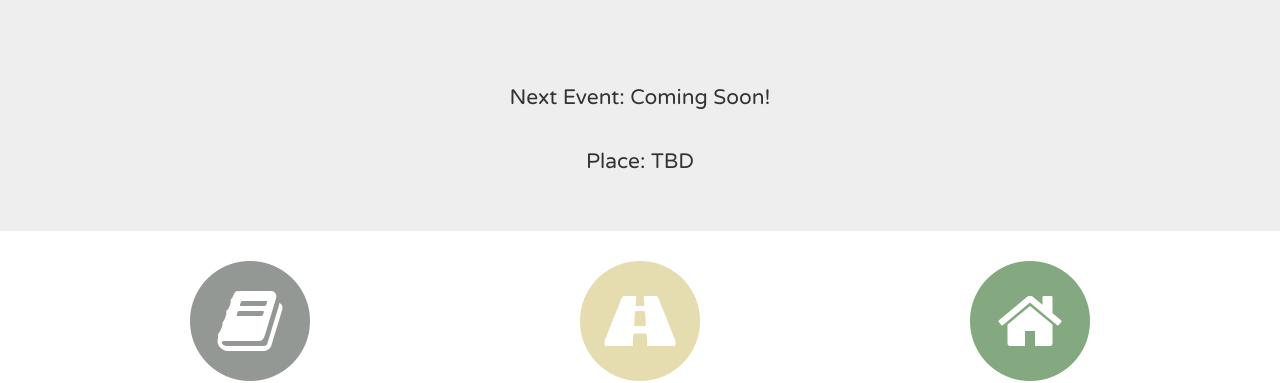
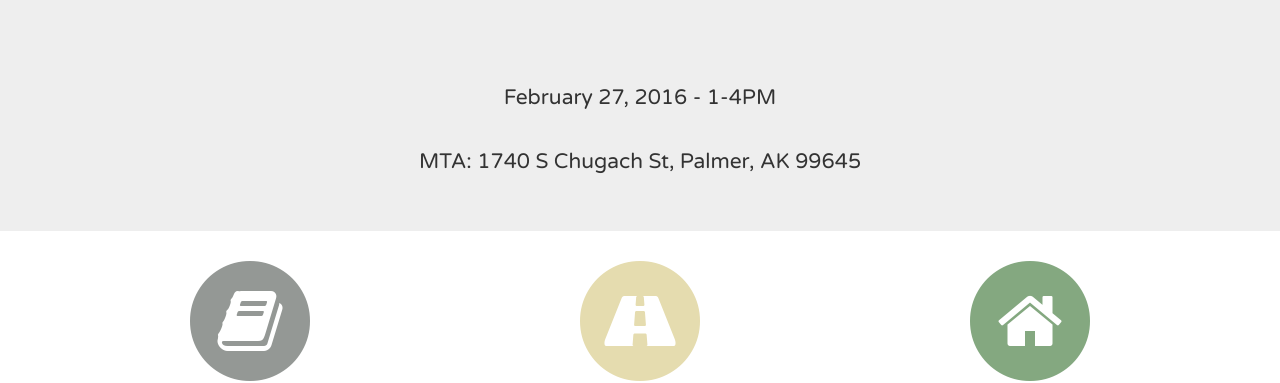
Before and after one commit to nodeschool/anchorage, a website: page index.html in a window 1280 px wide. Shown: the part 417-800 px from the top of the page. Drawn offline with nearby package versions, Linux system fonts and the light colour scheme.

Commit message:
Adds Feb date and time...

```diff
--- a/index.html
+++ b/index.html
@@ -43,8 +43,8 @@
     <!--jumbotron-next-event-->
     <div class="jumbotron jumbotron-next-event">
       <div class="container text-center">
-        <h3>Next Event: Coming Soon!</h3>
-        <h3>Place: TBD</h3>
+        <h3>February 27, 2016 - 1-4PM</h3>
+        <h3>MTA:  1740 S Chugach St, Palmer, AK 99645</h3>
       </div>
     </div>
 
```
Also changed, not shown: assets/camo.jpg (added).
